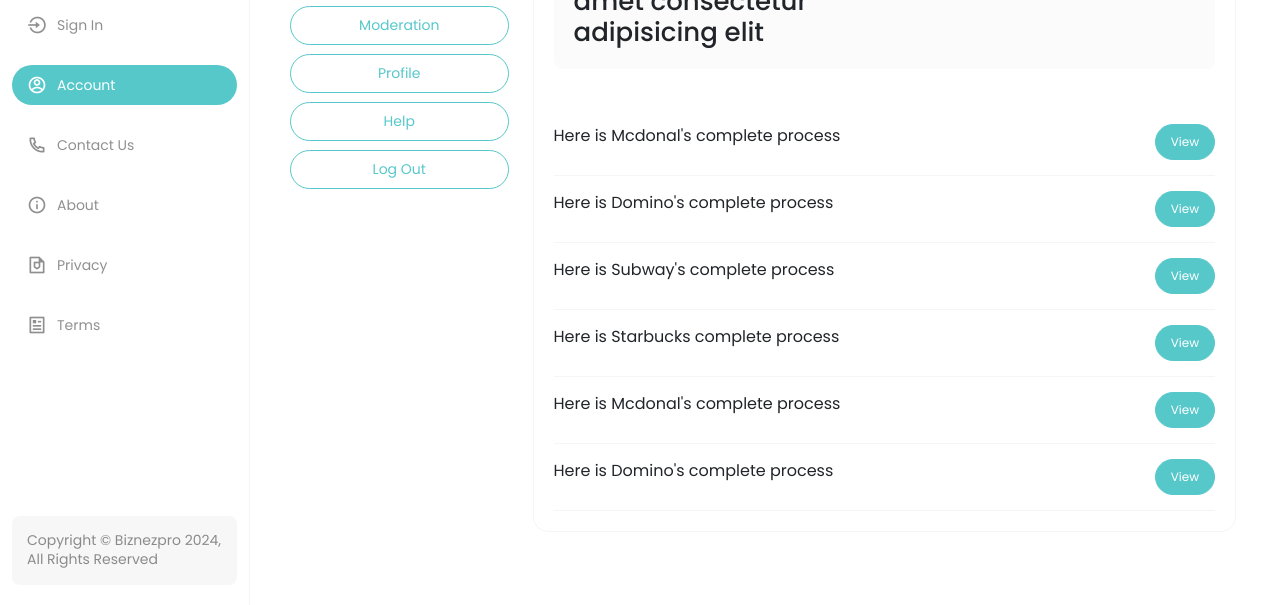
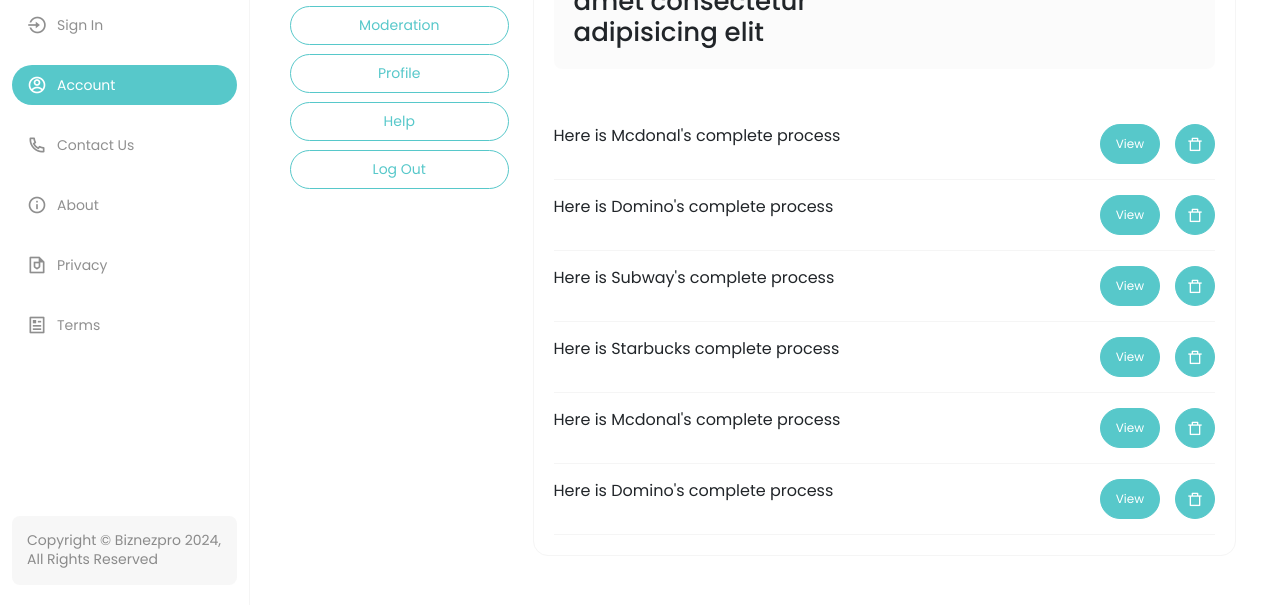
Before and after one commit to frontenddev344/biznezpro, a plain HTML site: page account.html in a window 1280 px wide. Shown: the part 195-800 px from the top of the page. Drawn offline with nearby package versions, Linux system fonts and the light colour scheme.

Commit message:
add det button

```diff
--- a/account.html
+++ b/account.html
@@ -394,12 +394,12 @@
                                             </div>
                                             <div class="process-main">
                                                 <ul class="mod-list">
-                                                    <li><span> Here is  Mcdonal's complete process</span> <a href="result.html">View </a></li>
-                                                    <li><span> Here is  Domino's complete process</span> <a href="result.html">View </a></li>
-                                                    <li><span> Here is  Subway's complete process</span> <a href="result.html">View </a></li>
-                                                    <li><span> Here is  Starbucks complete process</span> <a href="result.html">View </a></li>
-                                                    <li><span> Here is  Mcdonal's complete process</span> <a href="result.html">View </a></li>
-                                                    <li><span> Here is  Domino's complete process</span> <a href="result.html">View </a></li>
+                                                    <li><span> Here is  Mcdonal's complete process</span> <a href="result.html">View </a> <span class="dlt-btn"><i class="ri-delete-bin-7-line"></i></span> </li>
+                                                    <li><span> Here is  Domino's complete process</span> <a href="result.html">View </a> <span class="dlt-btn"><i class="ri-delete-bin-7-line"></i></span> </li>
+                                                    <li><span> Here is  Subway's complete process</span> <a href="result.html">View </a> <span class="dlt-btn"><i class="ri-delete-bin-7-line"></i></span> </li>
+                                                    <li><span> Here is  Starbucks complete process</span> <a href="result.html">View </a> <span class="dlt-btn"><i class="ri-delete-bin-7-line"></i></span> </li>
+                                                    <li><span> Here is  Mcdonal's complete process</span> <a href="result.html">View </a> <span class="dlt-btn"><i class="ri-delete-bin-7-line"></i></span> </li>
+                                                    <li><span> Here is  Domino's complete process</span> <a href="result.html">View </a> <span class="dlt-btn"><i class="ri-delete-bin-7-line"></i></span> </li>
                                                 </ul>
                                             </div>
                                         </div>
--- a/css/style.css
+++ b/css/style.css
@@ -637,6 +637,7 @@ ul.mod-list li {
     justify-content: space-between;
     padding: 15px 0;
     border-bottom: 1px solid #F5F5F5;
+    gap: 15px;
 }
 ul.mod-list li span {
     padding-right: 15px;
@@ -653,6 +654,7 @@ ul.mod-list li a {
     transition: all 0.2s ease-in-out;
     background: #57c8ca;
     color: #fff;
+    margin-left: auto;
 }
 ul.mod-list li a:hover {
     color: #57c8ca;
@@ -669,3 +671,23 @@ ul.mod-list li a:hover {
     width: 100%;
     max-width: 80%;
 }
+.dlt-btn {
+    background: var(--theme1);
+    text-align: center;
+    color: #fff;
+    border-radius: 50%;
+    padding: 0 !important;
+    width: 40px;
+    aspect-ratio: 1;
+    display: inline-flex;
+    align-items: center;
+    justify-content: center;
+    font-size: 16px;
+    transition: all 0.2s ease-in-out;
+    border: 1px solid var(--theme1);
+    cursor: pointer;
+}
+.dlt-btn:hover{
+    background: transparent;
+    color: var(--theme1);
+}
```
Also changed, not shown: node.html (+2 -2 lines), result.html (+2 -2 lines).
